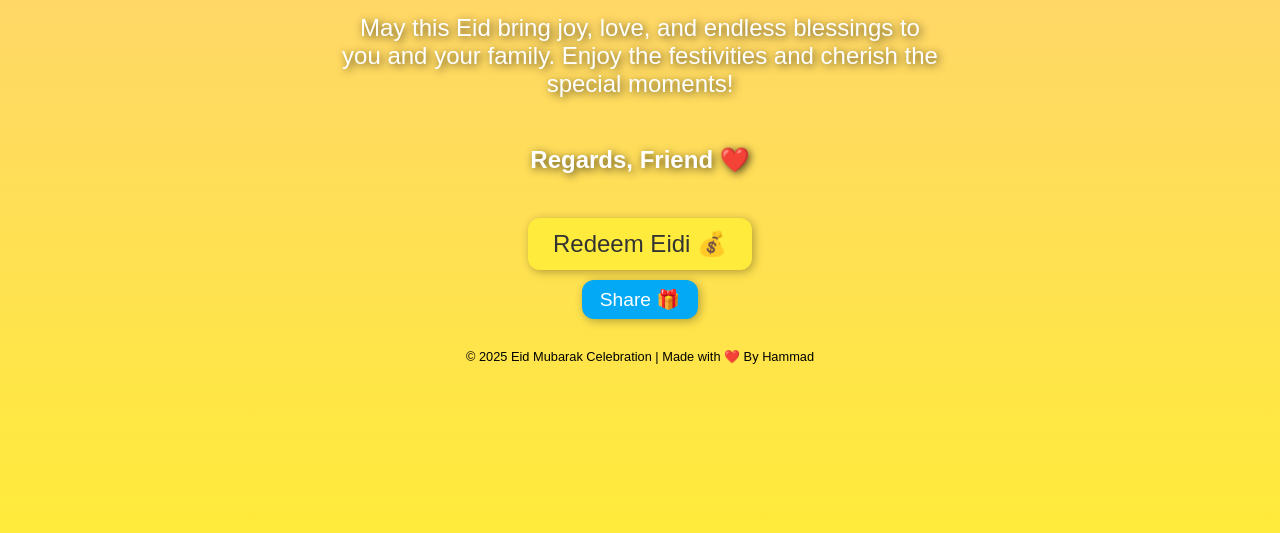
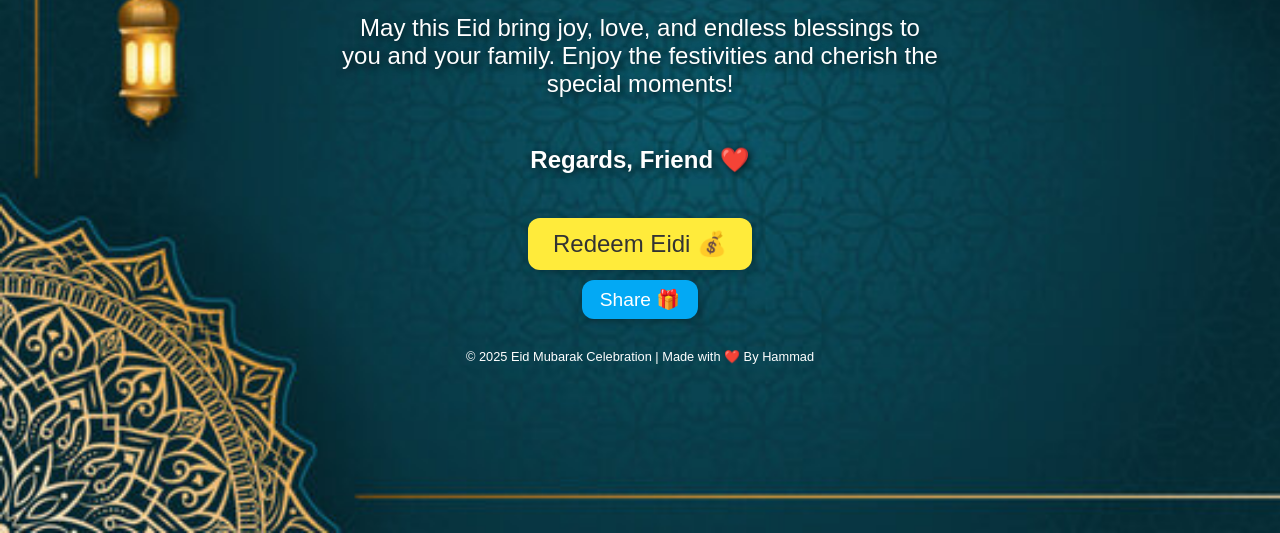
Before and after one commit to hammadm1r/Eid_ul_Fitr, a plain HTML site: page index.html in a window 1280 px wide. Shown: the part 307-840 px from the top of the page. Drawn offline with Linux system fonts and the light colour scheme.

Commit message:
nameChangeng

```diff
--- a/eidi.html
+++ b/index.html
@@ -6,7 +6,8 @@
     <title>Eid Mubarak</title>
     <style>
       body {
-        background: linear-gradient(to bottom, #ffcc80, #ffeb3b);
+        background: url("assets/bg.jpg");
+        background-size: cover;
         text-align: center;
         font-family: "Poppins", sans-serif;
         display: flex;
@@ -86,13 +87,13 @@
       }
       footer {
         font-size: 0.8rem;
-        color: black;
+        color: white;
         text-shadow: none;
         margin-top: 30px;
       }
       .link-info{
         text-decoration: none;
-        color: black;
+        color: white;
       }
     </style>
   </head>
```
Also changed, not shown: assets/bg.jpg (added).
